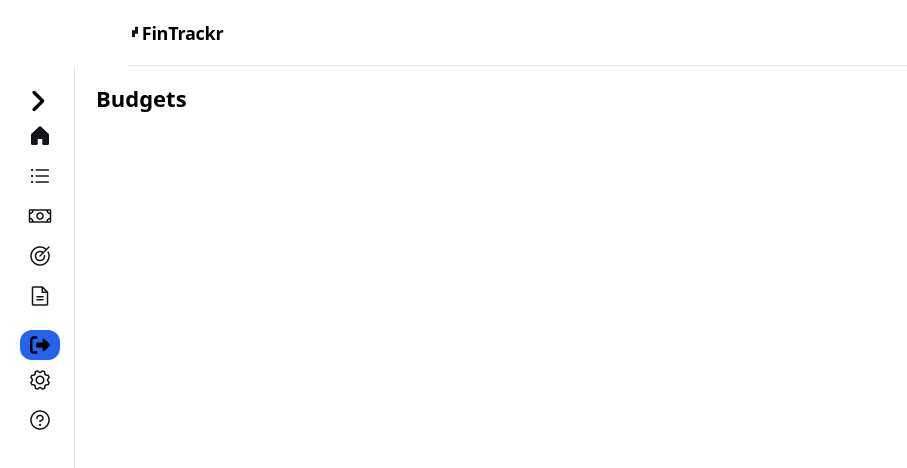
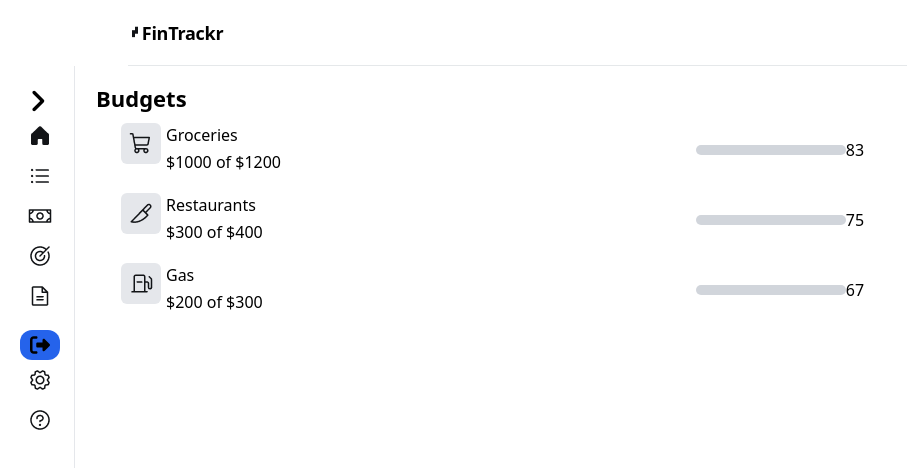
Before and after one commit to ShiiFt38/Finance-Tracker, a React (Create React App) app: page /Budgets in a window 1280 px wide. Shown: the top 468 px of the page, without its empty margins (0-907 px from the left). Built offline with nearby package versions, Linux system fonts and the light colour scheme.

Commit message:
budget bar

```diff
--- /dev/null
+++ b/src/Components/Bar.js
@@ -0,0 +1,28 @@
+import React from 'react';
+
+const Bar = ({ percent }) => {
+
+  // Determine color based on percent
+  let color;
+  if (percent > 80) {
+    color = 'red';
+  } else if (percent > 70) {
+    color = 'orange';
+  } else if (percent > 60) {
+    color = 'yellow';
+  } else {
+    color = 'lime'
+  }
+
+
+  return (
+    <div className="flex my-auto w-full h-fit align-middle place-content-center text-right">
+        <div className='h-[10px] w-[150px] rounded-xl bg-gray-300 justify-items-start my-auto'>
+        <div className={`rounded-xl h-full bg-${color}-500`} style={{ width: `${percent}%` }}></div>
+        </div>
+      <p className='text-right'>{percent}</p>
+    </div>
+  );
+};
+
+export default Bar;
--- a/src/Components/Dashside.js
+++ b/src/Components/Dashside.js
@@ -24,28 +24,26 @@ const Dashside = () => {
         <nav className='h-full flex flex-col space-y-3 pt-5 px-5 border-r shadow-sm'>
             <div>
 
-                {open ? <img src="./images/angle-left-solid.svg" className='w-[17px] h-[30px]' alt="open menu" onClick={() => {setOpen(!open)}}></img> : <img src="./images/angle-right-solid.svg" className='w-[17px] h-[30px] mx-auto' alt="close menu" onClick={() => {setOpen(!open)}}></img>}
+                {open ? <img src="./images/angle-left-solid.svg" className='w-[17px] h-[30px] cursor-pointer' alt="open menu" onClick={() => {setOpen(!open)}}></img> : <img src="./images/angle-right-solid.svg" className='w-[17px] h-[30px] mx-auto cursor-pointer' alt="close menu" onClick={() => {setOpen(!open)}}></img>}
 
                 {Menus.map(menu => {
                     return (
                         <div key={menu.name} className={`flex px-2 w-[180px] space-x-3 ${!open ? 'hover:none' : 'sm:hover:none md:hover:bg-gray-300'} p-2 rounded-xl`}>
                             <img className={`${!open ? 'sm:hover:bg-gray-200' : 'hover:none'} rounded-md`} src={menu.icon} alt={menu.alt} />
-                            <p className={`${!open ? 'translate-x-[-208px]' : 'translate-x-0'}`}>{menu.name}</p>
+                            <p className={`${!open ? 'translate-x-[-208px]' : 'translate-x-0'} font-medium`}>{menu.name}</p>
                         </div>
                             )
                          })}
 
                 <div>
                 <button
-                  className={`flex justify-center align-middle items-center mt-3.5 font-bold bg-blue-600 gap-2 rounded-xl text-white ${open ? 'w-[150px] px-6' : 'w-[40px]'} h-[30px] hover:bg-[#637587] transition-all duration-1000ms ease-in max-md:px-5 cursor-pointer`}
-
-                >
-                  <img src={Logout} alt="Logout" className="self-start w-5 aspect-square m-auto" />
+                  className={`flex justify-center align-middle items-center mt-3.5 font-bold bg-blue-600 gap-2 rounded-xl text-white ${open ? 'w-[150px] px-6' : 'w-[40px]'} h-[30px] hover:bg-[#637587] transition-all duration-1000ms ease-in max-md:px-5 cursor-pointer`}>
+                  <img src={Logout} alt="Logout" className="w-5 aspect-square m-auto" />
                   <span className={`${!open ? 'translate-x-[-208px] hidden' : 'translate-x-0'} w-full `}>Log Out</span>
                 </button>
 
                     <div className={`flex px-2 w-[180px] space-x-3 ${!open ? 'hover:none' : 'sm:hover:none md:hover:bg-gray-300'} p-2 rounded-xl`}>
-                        <img className={`${open ? 'sm:hover:bg-gray-200' : 'hover:none'} rounded-md`} src={Settingsicon} alt='settings' />
+                        <img className={`${!open ? 'sm:hover:bg-gray-200' : 'hover:none'} rounded-md`} src={Settingsicon} alt='settings' />
                         <p className={`${!open ? 'translate-x-[-208px]' : 'translate-x-0'}`}>Settings</p>
                     </div>
                     <div className={`flex px-2 w-[180px] space-x-3 ${!open ? 'hover:none' : 'sm:hover:none md:hover:bg-gray-300'} p-2 rounded-xl`}>
--- a/src/Components/Orb.js
+++ b/src/Components/Orb.js
@@ -1,9 +1,8 @@
 import React from 'react';
 
-function Orb() {
+const Orb = () => {
 
     <div className='absolute h-[70vh] w-[70vh] rounded-full ml-[-37vh] mt-[-37vh] bg-blue-600 blur-[100px]'>
-        <p>suppose to be here</p>
 
     </div>
 
--- a/src/Pages/Budgets.js
+++ b/src/Pages/Budgets.js
@@ -1,8 +1,19 @@
 import React from 'react'
 import Dashside from '../Components/Dashside'
 import Header from '../Components/Header'
+import Groceriesicon from '../assets/Groceries.png';
+import Restauranticon from '../assets/Restaurant.png';
+import Gasicon from '../assets/Gas.png';
+import Orb from '../Components/Orb'
+import Bar from '../Components/Bar';
 
 const Budgets = () => {
+  const budgetList = [
+    {budgetName: "Groceries", icon: Groceriesicon, alt: "gas", percent: 83, spent: 1000, total: 1200 },
+    {budgetName: "Restaurants", icon: Restauranticon, alt: "Res icon", percent: 75, spent: 300, total: 400},
+    {budgetName: "Gas", icon: Gasicon, percent: 67, alt: "Gas", spent: 200, total: 300}
+  ]
+
   return (
     <>
     <Header
@@ -10,9 +21,38 @@ const Budgets = () => {
     />
         <Dashside/>
 
-    <div class="p-4 sm:ml-[80px]">
+    <main class="p-4 sm:ml-[80px]">
         <h1 className='text-[22px] font-bold'>Budgets</h1>
-    </div>
+
+        <section>
+
+          <Orb/>
+          {budgetList.map(budget => {
+               return (
+               <article className='flex sm:flex-col md:flex-row justify-between gap-[10px] min-h-[70px] justify-between py-2 hover:bg-gray-200 rounded-xl px-5 '>
+                {/* budget info */}
+                  <div className='grid grid-cols-4 w-[200px]'>
+                    <div className='cols-start-1 align-middle cols-span-1'>
+                      <img src={budget.icon} alt={budget.alt} className='m-auto bg-gray-200 rounded-md p-2 ' />
+                    </div>
+                    <div className='grid grid-rows-2 cols-start-2 col-span-3'>
+                      <div className='row-start-1 row-span-1'><p>{budget.budgetName}</p></div>
+                      <div><span>{`$${budget.spent} of $${budget.total}`}</span></div>
+                    </div>
+                  </div>
+
+                  <div className='flex justify-center w-[200px]'>
+                    <Bar
+                      percent = {budget.percent}
+                    />
+                  </div>
+
+                  <div></div>
+                </article>
+                )
+          })}
+        </section>
+    </main>
     </>
   )
 }
```
